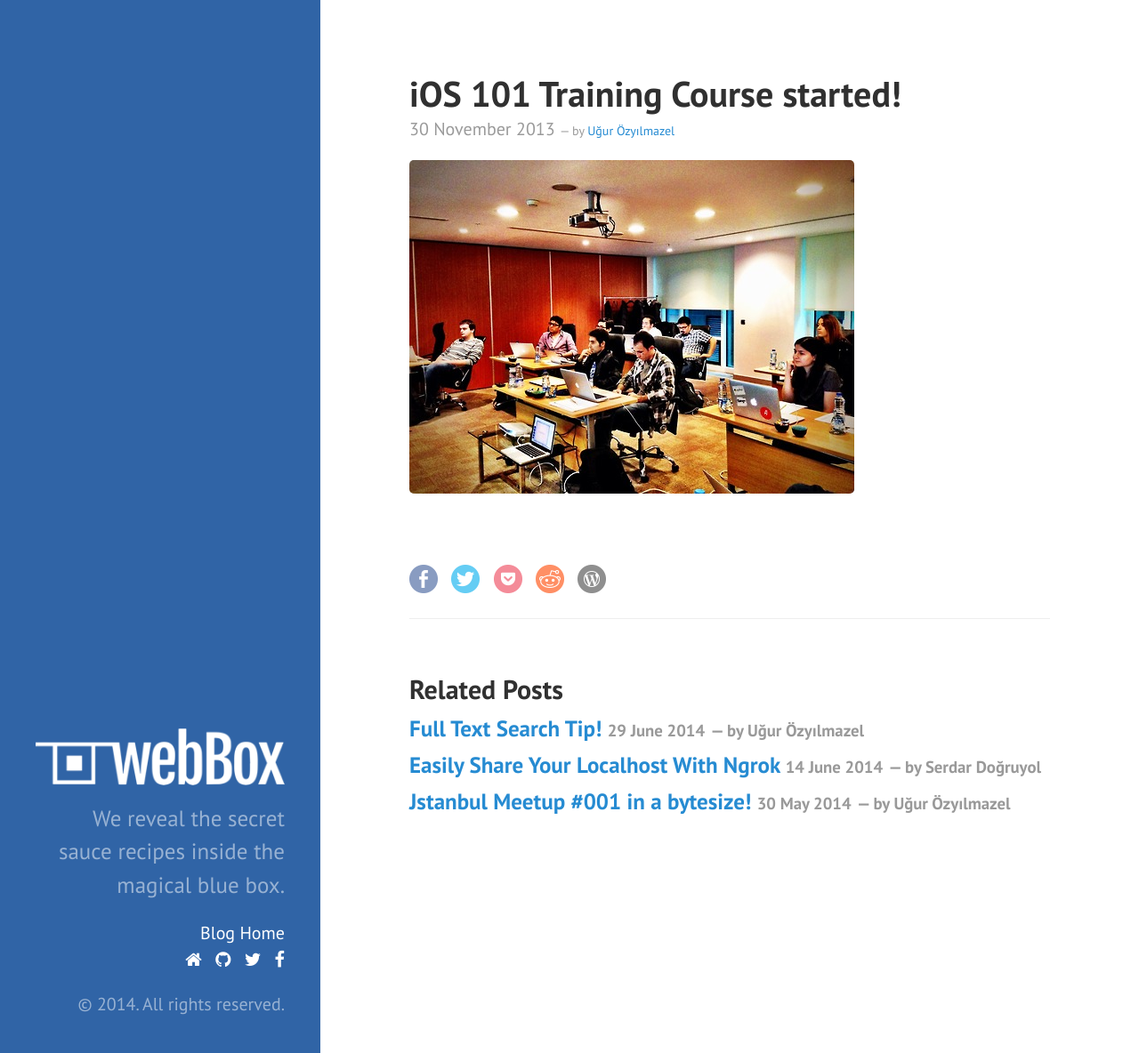
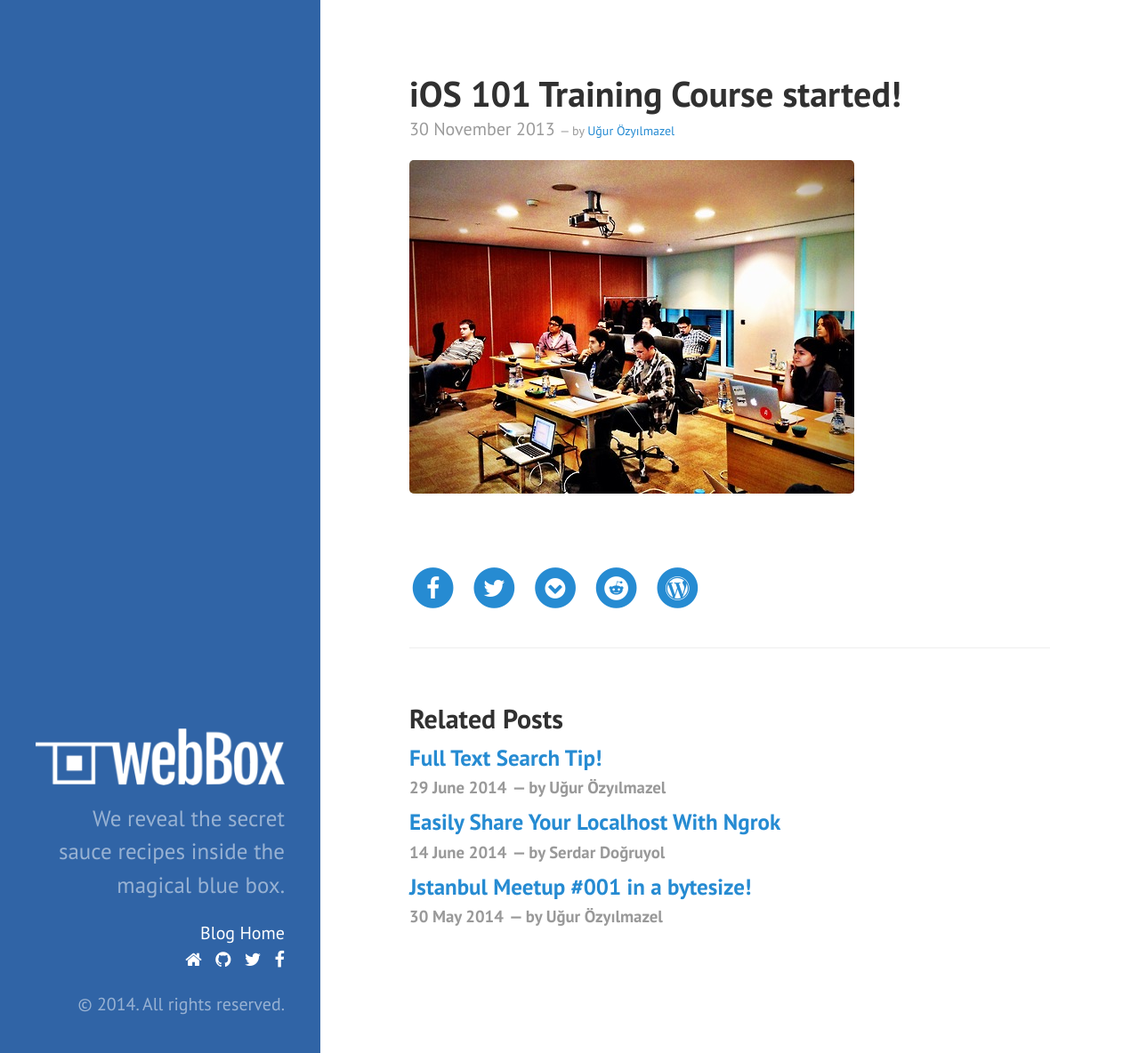
Before and after one commit to digideskio/webbox-blog, a Jekyll site: the page built from _posts/2013-11-30-ios-101-training-course-started.md, in a window 1280 px wide and 1184 px high. Shown: the whole window at 89% size. Built offline with Jekyll 4.4.1, drawn with Linux system fonts in a browser that asks for light colours; nearby versions of some CDN libraries; Markdown is read by kramdown in place of the engine named in the settings; comment, search, counter and statistics services are not loaded.

Commit message:
share icons changed

```diff
--- a/_includes/share.html
+++ b/_includes/share.html
@@ -2,27 +2,27 @@
   <ul class="share-buttons">
     <li>
       <a href="https://www.facebook.com/sharer/sharer.php?u=http%3A%2F%2Fblog.webbox.io&t=" target="_blank" onclick="window.open('https://www.facebook.com/sharer/sharer.php?u=' + encodeURIComponent(document.URL) + '&t=' + encodeURIComponent(document.URL)); return false;">
-        <img src="{{ site.baseurl }}public/img/simple_icons/Facebook.png">
+        {% fa_icon_circle facebook %}
       </a>
     </li>
     <li>
       <a href="https://twitter.com/intent/tweet?source=http%3A%2F%2Fblog.webbox.io&text=: http%3A%2F%2Fblog.webbox.io&via=webboxio" target="_blank" title="Tweet" onclick="window.open('https://twitter.com/intent/tweet?text=' + encodeURIComponent(document.title) + ': '  + encodeURIComponent(document.URL)); return false;">
-        <img src="{{ site.baseurl }}public/img/simple_icons/Twitter.png">
+        {% fa_icon_circle twitter %}
       </a>
     </li>
     <li>
       <a href="https://getpocket.com/save?url=http%3A%2F%2Fblog.webbox.io&title=" target="_blank" title="Add to Pocket" onclick="window.open('https://getpocket.com/save?url=' + encodeURIComponent(document.URL) + '&title=' +  encodeURIComponent(document.title)); return false;">
-        <img src="{{ site.baseurl }}public/img/simple_icons/Pocket.png">
+        {% fa_icon_circle chevron-circle-down %}
       </a>
     </li>
     <li>
       <a href="http://www.reddit.com/submit?url=http%3A%2F%2Fblog.webbox.io&title=" target="_blank" title="Submit to Reddit" onclick="window.open('http://www.reddit.com/submit?url=' + encodeURIComponent(document.URL) + '&title=' +  encodeURIComponent(document.title)); return false;">
-        <img src="{{ site.baseurl }}public/img/simple_icons/Reddit.png">
+        {% fa_icon_circle reddit %}
       </a>
     </li>
     <li>
       <a href="http://wordpress.com/press-this.php?u=http%3A%2F%2Fblog.webbox.io&t=&s=" target="_blank" title="Publish on WordPress" onclick="window.open('http://wordpress.com/press-this.php?u=' + encodeURIComponent(document.URL) + '&t=' +  encodeURIComponent(document.title)); return false;">
-        <img src="{{ site.baseurl }}public/img/simple_icons/Wordpress.png">
+        {% fa_icon_circle wordpress %}
       </a>
     </li>
   </ul>
--- a/_layouts/post.html
+++ b/_layouts/post.html
@@ -37,7 +37,7 @@ layout: default
       <li>
         <h3>
           <a href="{{ post.url }}">
-            {{ post.title }}
+            {{ post.title }}<br/>
             <small>{{ post.date | date_to_long_string }}</small>
             <small>&mdash; by {{ post.writer.name }}</small>
           </a>
--- a/_plugins/fontawesome.rb
+++ b/_plugins/fontawesome.rb
@@ -11,4 +11,18 @@ module Jekyll
   end
 end
 
+module Jekyll
+  class FontawesomeCircleTag < Liquid::Tag
+    def initialize(tag_name, text, tokens)
+      super
+      @icon = text
+    end
+
+    def render(context)
+      "<span class=\"fa-stack fa-lg\"><i class=\"fa fa-circle fa-stack-2x\"></i><i class=\"fa fa-#{@icon} fa-stack-1x fa-inverse\"></i></span>"
+    end
+  end
+end
+
 Liquid::Template.register_tag('fa_icon', Jekyll::FontawesomeTag)
+Liquid::Template.register_tag('fa_icon_circle', Jekyll::FontawesomeCircleTag)
--- a/public/css/hyde.css
+++ b/public/css/hyde.css
@@ -60,20 +60,19 @@ html {
   background-color: #3064A6;
 }
 
-.share-buttons{
+.share-buttons {
   list-style: none;
   padding: 0;
-  margin: 0;
+  margin: 0 0 2em 0;
 }
 
-.share-buttons li{
+.share-buttons li {
   display: inline-block;
   margin-right: 10px;
-  opacity: 0.6;
 }
 
 .share-buttons li:hover {
-  opacity: 1;
+  opacity: .9;
 }
 
 .share-buttons li:hover {
```
